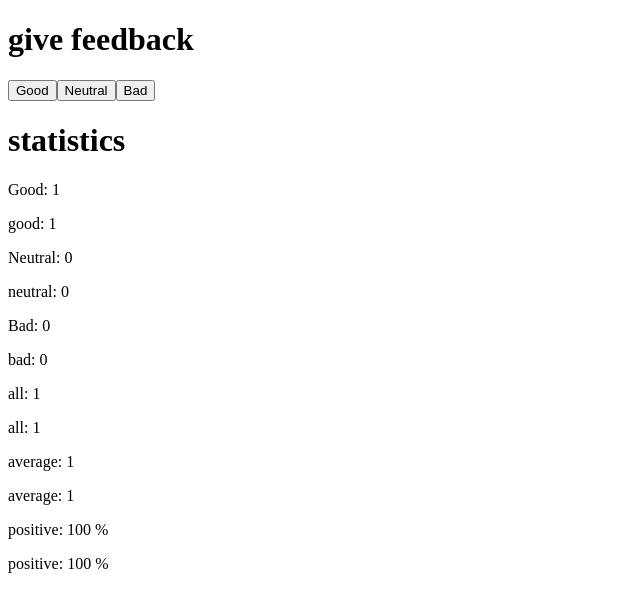
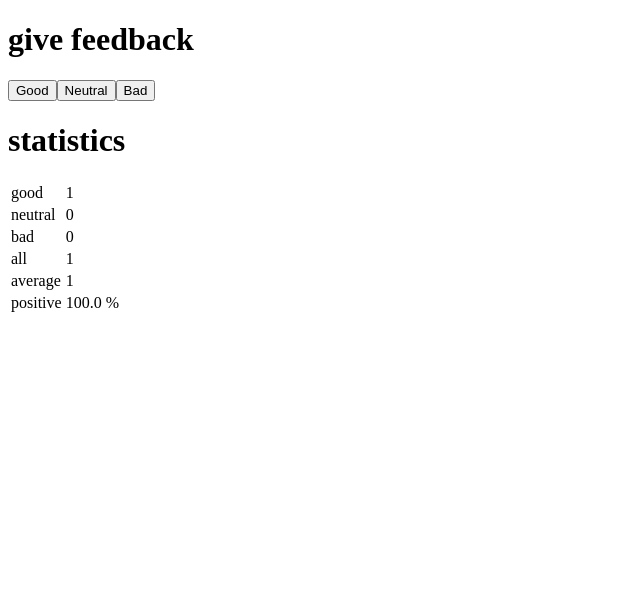
Before and after one commit to technolifts/fullstackopen, a React (Vite) app in the folder part1/courseinfo/: page / in a window 1280 px wide. Both pictures are taken after a click on the button "Good". Shown: the top 612 px of the page, without its empty margins (0-640 px from the left). Built offline with nearby package versions, Linux system fonts and the light colour scheme.

Commit message:
Complete 1.11

```diff
--- a/part1/courseinfo/src/App.jsx
+++ b/part1/courseinfo/src/App.jsx
@@ -6,15 +6,16 @@ const Button = (props) => (
   </button>
 )
 
-const average = (props) => props.all === 0 ? 0 : (props.good - props.bad) / props.all
+const average = (good, bad, all) => all === 0 ? 0 : (good - bad) / all
 const positivePercentage = (good, all) => all === 0 ? 0 : (good / all) * 100
 
-const StatisticsLine = (props) => {
-  if (props.text === "positive") {
-    return <p>{props.text}: {props.value} %</p>
-  }
-  return <p>{props.text}: {props.value}</p>
-}
+const StatisticsLine = (props) => (
+
+  <tr>
+    <td>{props.text}</td>
+    <td>{props.value}{props.percentage ? ' %' : ''}</td>
+  </tr>
+)
 
 const Statistics = ({good, neutral, bad, all}) => {
   if( all === 0 )
@@ -28,18 +29,16 @@ const Statistics = ({good, neutral, bad, all}) => {
   return (
     <div>
       <h1>statistics</h1>
-      <p>Good: {good}</p>
-      <StatisticsLine text="good" value={good} />
-      <p>Neutral: {neutral}</p>
-      <StatisticsLine text="neutral" value={neutral} />
-      <p>Bad: {bad}</p>
-      <StatisticsLine text="bad" value={bad} />
-      <p>all: {all}</p>
-      <StatisticsLine text="all" value={all} />
-      <p>average: {average({good, bad, all})}</p>
-      <StatisticsLine text="average" value={average({good, bad, all})} />
-      <p>positive: {positivePercentage(good, all)} %</p>
-      <StatisticsLine text="positive" value={positivePercentage(good, all)} />
+      <table>
+        <tbody>
+          <StatisticsLine text="good" value={good} />
+          <StatisticsLine text="neutral" value={neutral} />
+          <StatisticsLine text="bad" value={bad} />
+          <StatisticsLine text="all" value={all} />
+          <StatisticsLine text="average" value={average(good, bad, all)} />
+          <StatisticsLine text="positive" value={positivePercentage(good, all).toFixed(1)} percentage={true} />
+        </tbody>
+      </table>
     </div>
     )
   }
@@ -51,9 +50,6 @@ const App = () => {
   const [neutral, setNeutral] = useState(0)
   const [bad, setBad] = useState(0)
   const all = good + neutral + bad
-
-
-
 
   return (
     <div>
```
